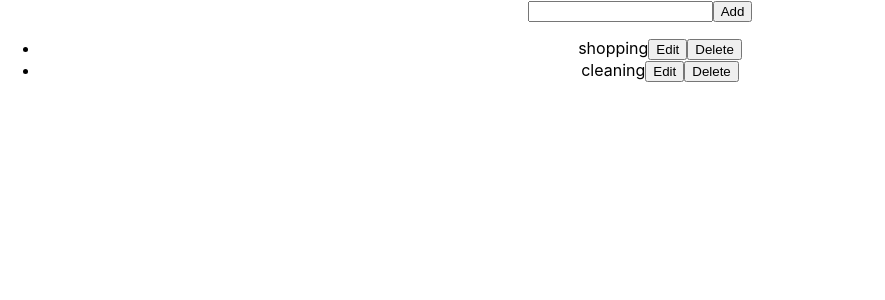
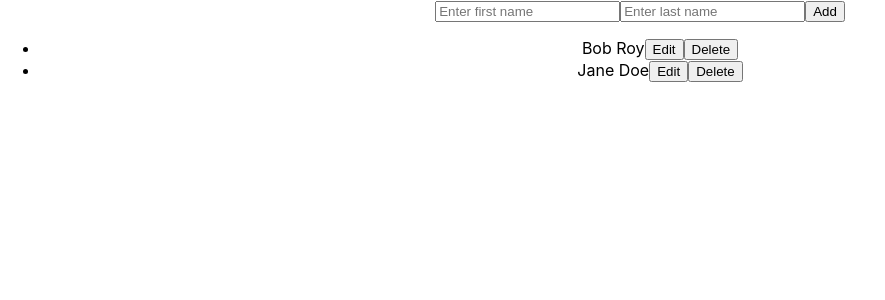
Before and after one commit to itsninam/user-reducer-practice, a React (Create React App) app: page / in a window 1280 px wide. Shown: the top 300 px of the page, without its empty margins (0-885 px from the left). Built offline with nearby package versions, Linux system fonts and the light colour scheme.

Commit message:
Multiple inputs

```diff
--- a/src/App.js
+++ b/src/App.js
@@ -1,6 +1,6 @@
-import { useReducer, useState } from "react";
+import { useReducer } from "react";
 import "./App.css";
-import TaskList from "./TaskList";
+import UserList from "./UserList";
 import Input from "./Input";
 
 // const initialValue = {
@@ -32,78 +32,89 @@ import Input from "./Input";
 //     }
 //   }
 // };
+
 const initialValue = {
-  tasks: [
+  users: [
     {
       id: 0,
-      taskName: "shopping",
+      firstName: "Bob",
+      lastName: "Roy",
     },
     {
       id: 1,
-      taskName: "cleaning",
+      firstName: "Jane",
+      lastName: "Doe",
     },
   ],
 };
 
 const reducer = (state, action) => {
   switch (action.type) {
-    case "add_task": {
-      const newTask = {
-        id: Math.random(),
-        taskName: action.payload,
-      };
-
+    case "add_user": {
       return {
         ...state,
-        tasks: [...state.tasks, newTask],
+        users: [
+          ...state.users,
+          {
+            id: Math.random(),
+            firstName: action.payload.firstName,
+            lastName: action.payload.lastName,
+          },
+        ],
       };
     }
 
-    case "remove_task": {
+    case "delete_user": {
       return {
         ...state,
-        tasks: state.tasks.filter((task) => task.id !== action.payload),
+        users: state.users.filter((user) => user.id !== action.payload),
       };
     }
 
-    case "edit_task": {
+    case "edit_user": {
       return {
         ...state,
-        tasks: state.tasks.map((task) => {
-          return task.id === action.payload.id
-            ? { ...task, taskName: action.payload.taskName }
-            : task;
-        }),
+        users: state.users.map((user) =>
+          user.id === action.payload.id
+            ? {
+                ...user,
+                firstName: action.payload.firstName,
+                lastName: action.payload.lastName,
+              }
+            : user
+        ),
       };
     }
   }
 };
+
 function App() {
-  // const [state, dispatch] = useReducer(reducer, initialValue);
   const [state, dispatch] = useReducer(reducer, initialValue);
 
-  const handleSubmitTask = (event, userInput) => {
+  const handleAddUser = (event, userInput) => {
     event.preventDefault();
+    console.log(userInput);
 
-    dispatch({ type: "add_task", payload: userInput });
+    dispatch({ type: "add_user", payload: userInput });
   };
 
-  const handleRemoveTask = (task) => {
-    dispatch({ type: "remove_task", payload: task.id });
+  const handleDeleteUser = (user) => {
+    dispatch({ type: "delete_user", payload: user.id });
   };
 
-  const handleEditTask = (editTask) => {
-    dispatch({ type: "edit_task", payload: editTask });
+  const handleEditUser = (user) => {
+    console.log(user);
+    dispatch({ type: "edit_user", payload: user });
   };
 
   return (
     <div className="App">
-      <Input handleSubmitTask={handleSubmitTask} />
+      <Input handleAddUser={handleAddUser} state={state} />
 
-      <TaskList
+      <UserList
         state={state}
-        handleRemoveTask={handleRemoveTask}
-        handleEditTask={handleEditTask}
+        handleDeleteUser={handleDeleteUser}
+        handleEditUser={handleEditUser}
       />
     </div>
   );
--- a/src/Input.js
+++ b/src/Input.js
@@ -1,19 +1,36 @@
 import { useState } from "react";
 
-const Input = ({ handleSubmitTask }) => {
-  const [userInput, setUserInput] = useState("");
-
-  const handleUserInput = (event) => {
-    setUserInput(event.target.value);
-  };
+const Input = ({ handleAddUser }) => {
+  const [userInput, setUserInput] = useState({ firstName: "", lastName: "" });
   return (
     <form
       onSubmit={(event) => {
-        handleSubmitTask(event, userInput);
-        setUserInput("");
+        handleAddUser(event, userInput);
+        setUserInput({ firstName: "", lastName: "" });
       }}
     >
-      <input value={userInput} onChange={handleUserInput} />
+      <input
+        placeholder="Enter first name"
+        name="firstName"
+        value={userInput.firstName}
+        onChange={(event) =>
+          setUserInput({
+            ...userInput,
+            [event.target.name]: event.target.value,
+          })
+        }
+      />
+      <input
+        placeholder="Enter last name"
+        name="lastName"
+        value={userInput.lastName}
+        onChange={(event) =>
+          setUserInput({
+            ...userInput,
+            [event.target.name]: event.target.value,
+          })
+        }
+      />
       <button type="submit">Add</button>
     </form>
   );
--- a/src/Task.js
+++ /dev/null
@@ -1,41 +0,0 @@
-import { useState } from "react";
-
-const Task = ({ task, handleRemoveTask, handleEditTask }) => {
-  const [isEdit, setIsEdit] = useState(false);
-  return (
-    <li>
-      {isEdit ? (
-        <input
-          value={task.taskName}
-          onChange={(event) =>
-            handleEditTask({ ...task, taskName: event.target.value })
-          }
-        />
-      ) : (
-        <span>{task.taskName}</span>
-      )}
-
-      {isEdit ? (
-        <button
-          onClick={() => {
-            setIsEdit(false);
-          }}
-        >
-          Save
-        </button>
-      ) : (
-        <button
-          onClick={() => {
-            setIsEdit(true);
-          }}
-        >
-          Edit
-        </button>
-      )}
-
-      <button onClick={() => handleRemoveTask(task)}>Delete</button>
-    </li>
-  );
-};
-
-export default Task;
--- a/src/TaskList.js
+++ /dev/null
@@ -1,24 +0,0 @@
-import Task from "./Task";
-
-const TaskList = ({ state, handleRemoveTask, handleEditTask }) => {
-  if (!state.tasks.length) {
-    return <p>Add a task</p>;
-  }
-
-  return (
-    <ul>
-      {state.tasks.map((task) => {
-        return (
-          <Task
-            task={task}
-            key={task.id}
-            handleRemoveTask={handleRemoveTask}
-            handleEditTask={handleEditTask}
-          />
-        );
-      })}
-    </ul>
-  );
-};
-
-export default TaskList;
--- /dev/null
+++ b/src/User.js
@@ -0,0 +1,47 @@
+import { useState } from "react";
+
+const User = ({ user, handleDeleteUser, handleEditUser }) => {
+  const [isEdit, setIsEdit] = useState(false);
+  return (
+    <li>
+      {isEdit ? (
+        <>
+          <input
+            value={user.firstName}
+            name="firstName"
+            onChange={(event) =>
+              handleEditUser({
+                ...user,
+                [event.target.name]: event.target.value,
+              })
+            }
+          />
+          <input
+            value={user.lastName}
+            name="lastName"
+            onChange={(event) =>
+              handleEditUser({
+                ...user,
+                [event.target.name]: event.target.value,
+              })
+            }
+          />
+        </>
+      ) : (
+        <span>
+          {user.firstName} {user.lastName}
+        </span>
+      )}
+
+      {isEdit ? (
+        <button onClick={() => setIsEdit(false)}>Save</button>
+      ) : (
+        <button onClick={() => setIsEdit(true)}>Edit</button>
+      )}
+
+      <button onClick={() => handleDeleteUser(user)}>Delete</button>
+    </li>
+  );
+};
+
+export default User;
--- /dev/null
+++ b/src/UserList.js
@@ -0,0 +1,23 @@
+import User from "./User";
+
+const UserList = ({ state, handleDeleteUser, handleEditUser }) => {
+  if (!state.users.length) {
+    return <p>Add User</p>;
+  }
+  return (
+    <ul>
+      {state.users.map((user) => {
+        return (
+          <User
+            user={user}
+            key={user.id}
+            handleDeleteUser={handleDeleteUser}
+            handleEditUser={handleEditUser}
+          />
+        );
+      })}
+    </ul>
+  );
+};
+
+export default UserList;
```
